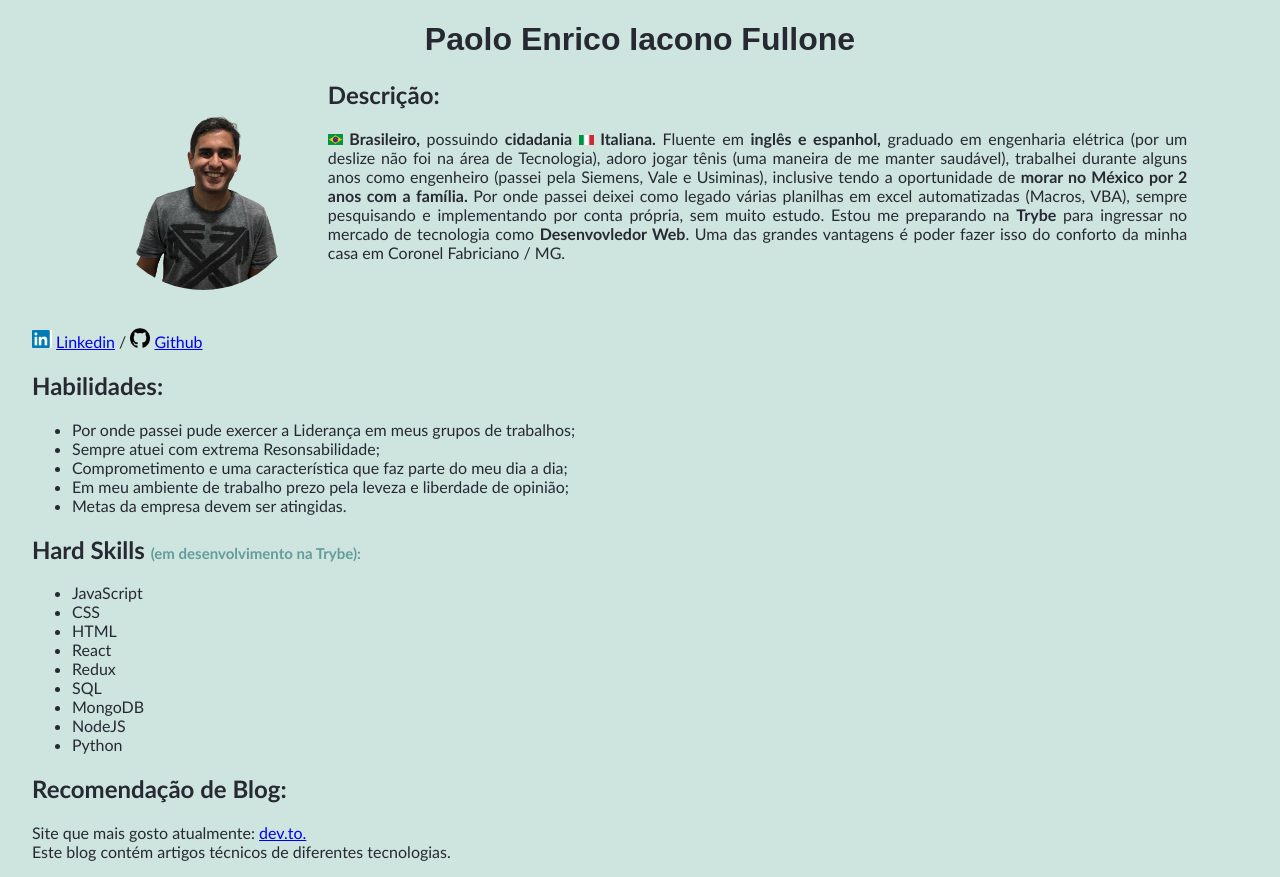
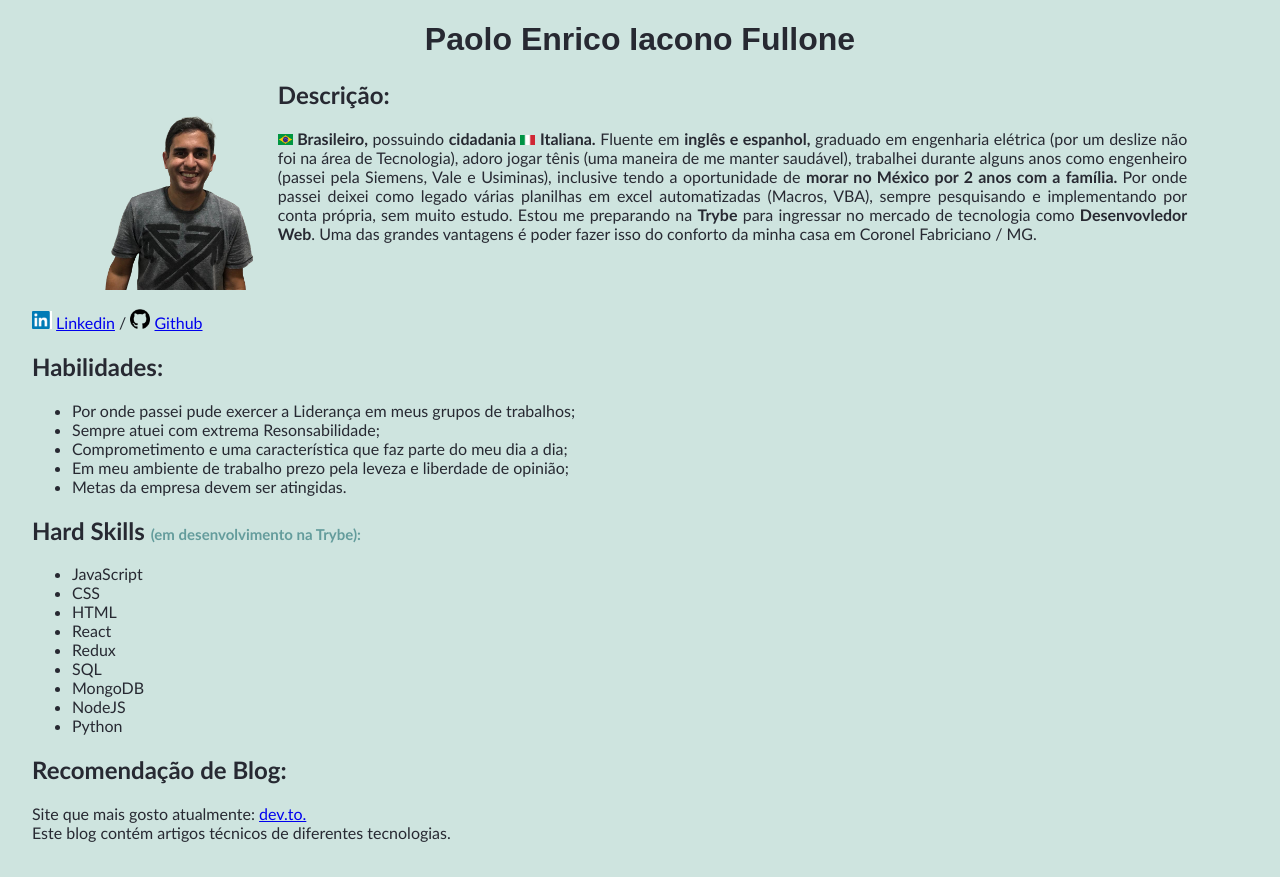
Before and after one commit to paolofullone/paolofullone.github.io, a plain HTML site: page index.html in a window 1280 px wide. Drawn offline with Linux system fonts and the light colour scheme.

Commit message:
alteracao foto arredondada para quadrada

```diff
--- a/style.css
+++ b/style.css
@@ -18,7 +18,9 @@ p {
 .center-image {
   display: block;
   margin-right: 15px;
-  border-radius: 100%;
+
+  /* this let's the image rounded, to use it adjust the #picture-paolo width to 200px  */
+  /* border-radius: 100%; */
   object-fit: cover;
 }
 
@@ -31,7 +33,7 @@ p {
 
 #picture-paolo {
   float: left;
-  width: 200px;
+  width: 150px;
   height: 200px;
   padding: 10px;
   /* background-color: lime; */
```
